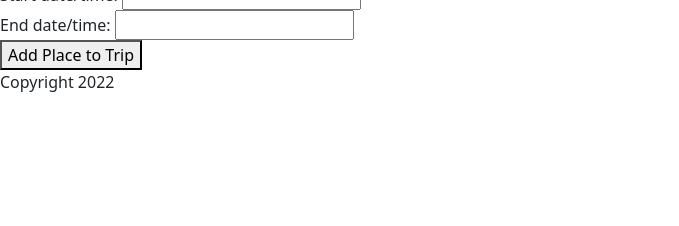
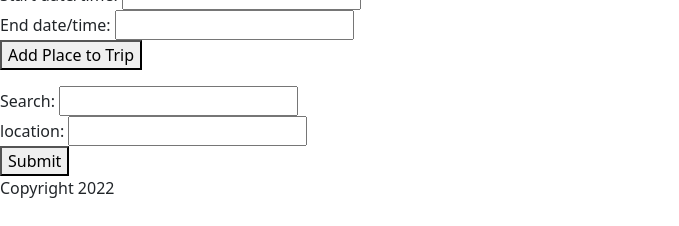
Before and after one commit to robynspaulding/where_to_next_react_frontend, a React (Vite) app: page /trips/1 in a window 1280 px wide. Shown: the part 312-538 px from the top of the page, without its empty margins (0-679 px from the left). Built offline with nearby package versions, Linux system fonts and the light colour scheme; no server answers.

Commit message:
creates Search controller with axios post request to access third party API, adds Search component to TripsShow, cleans up PlacesNew and Home

```diff
--- a/src/Home.jsx
+++ b/src/Home.jsx
@@ -1,8 +1,6 @@
 import { useState, useEffect } from "react";
 import axios from "axios";
 import { TripsIndex } from "./TripsIndex";
-import { Modal } from "./Modal";
-import { TripsNew } from "./TripsNew";
 
 export function Home() {
   const [trips, setTrips] = useState([]);
--- a/src/PlacesNew.jsx
+++ b/src/PlacesNew.jsx
@@ -6,7 +6,7 @@ export function PlacesNew(props) {
     axios.post("http://localhost:3000/places.json", params).then((response) => {
       const newPlace = response.data;
       console.log("created new place", newPlace);
-      // window.location.href = "/"
+      window.location.href = "/trips/" + props.tripId;
     });
     console.log(params);
   };
@@ -20,7 +20,7 @@ export function PlacesNew(props) {
     event.target.reset;
   };
   return (
-    <div id="place=new">
+    <div id="place-new">
       <h5>Add a new place to visit on your trip:</h5>
       <form onSubmit={handleSubmit}>
         <div>
--- /dev/null
+++ b/src/Search.jsx
@@ -0,0 +1,43 @@
+import axios from "axios";
+import { useState, useEffect } from "react";
+
+export function Search() {
+  // const [q, setQ] = useState("");
+  const [results, setResults] = useState([]);
+  // const [location, setLocation] = useState("");
+
+  const handleIndexSearch = (params) => {
+    // const params = { q: q, location: location };
+    for (const pair of params.entries()) {
+      console.log(`${pair[0]}, ${pair[1]}`);
+    }
+    axios.post("http://localhost:3000/search.json", params).then((response) => {
+      console.log(response.data);
+      setResults(response.data);
+    });
+  };
+
+  const handleSubmit = (event) => {
+    event.preventDefault();
+    const params = new FormData(event.target);
+    handleIndexSearch(params);
+    event.target.reset;
+  };
+
+  // useEffect(handleIndexSearch, []);
+
+  return (
+    <div id="search">
+      <p></p>
+      <form onSubmit={handleSubmit}>
+        <div>
+          Search: <input type="text" name="q" />
+        </div>
+        <div>
+          location: <input type="text" name="location" />
+        </div>
+        <button type="submit">Submit</button>
+      </form>
+    </div>
+  );
+}
--- a/src/TripsShow.jsx
+++ b/src/TripsShow.jsx
@@ -2,6 +2,7 @@ import axios from "axios";
 import { useEffect, useState } from "react";
 import { useParams } from "react-router-dom";
 import { PlacesNew } from "./PlacesNew";
+import { Search } from "./Search";
 
 export function TripsShow() {
   const params = useParams();
@@ -51,6 +52,7 @@ export function TripsShow() {
       </div>
 
       <PlacesNew tripId={trip.id} />
+      <Search />
     </div>
   );
 }
```
